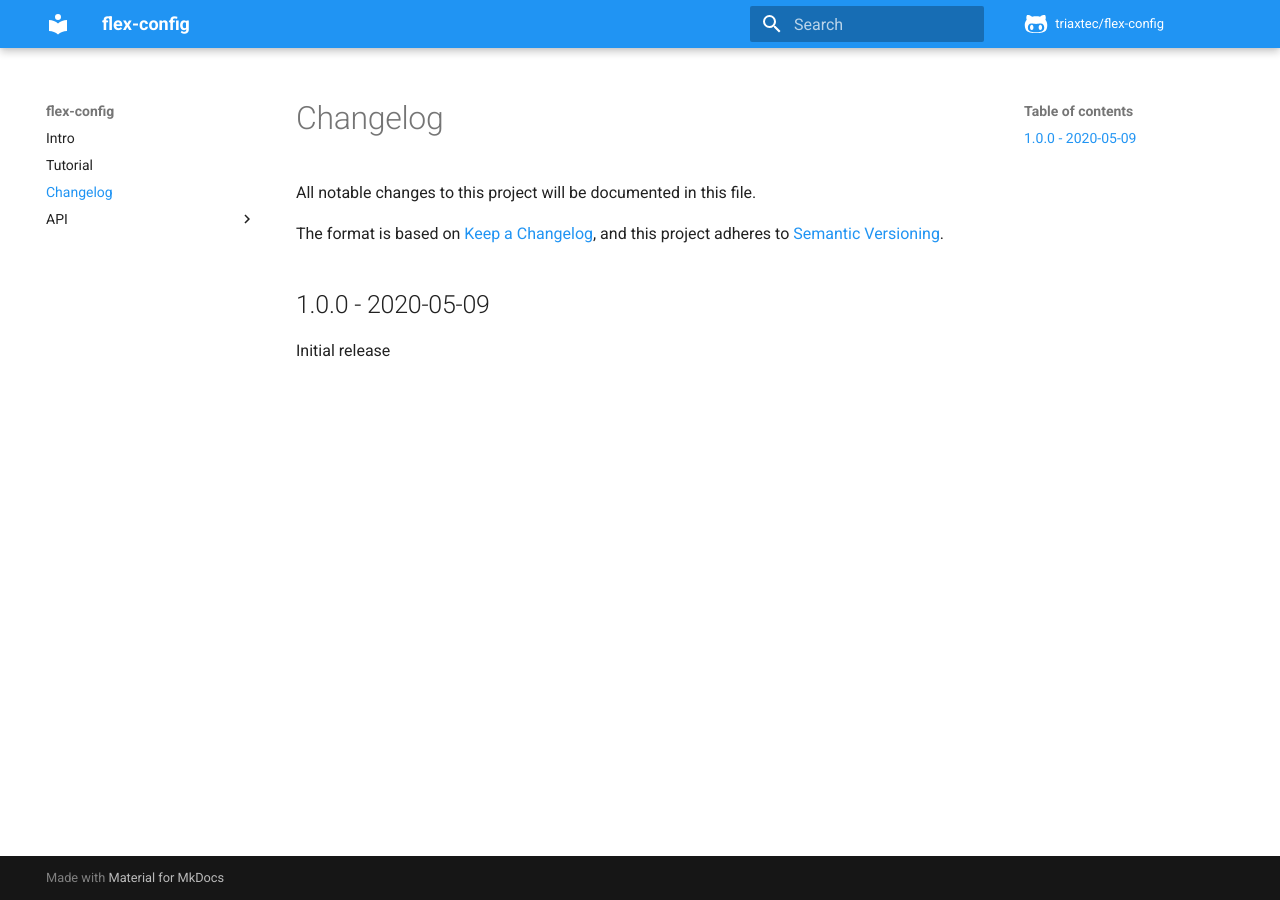
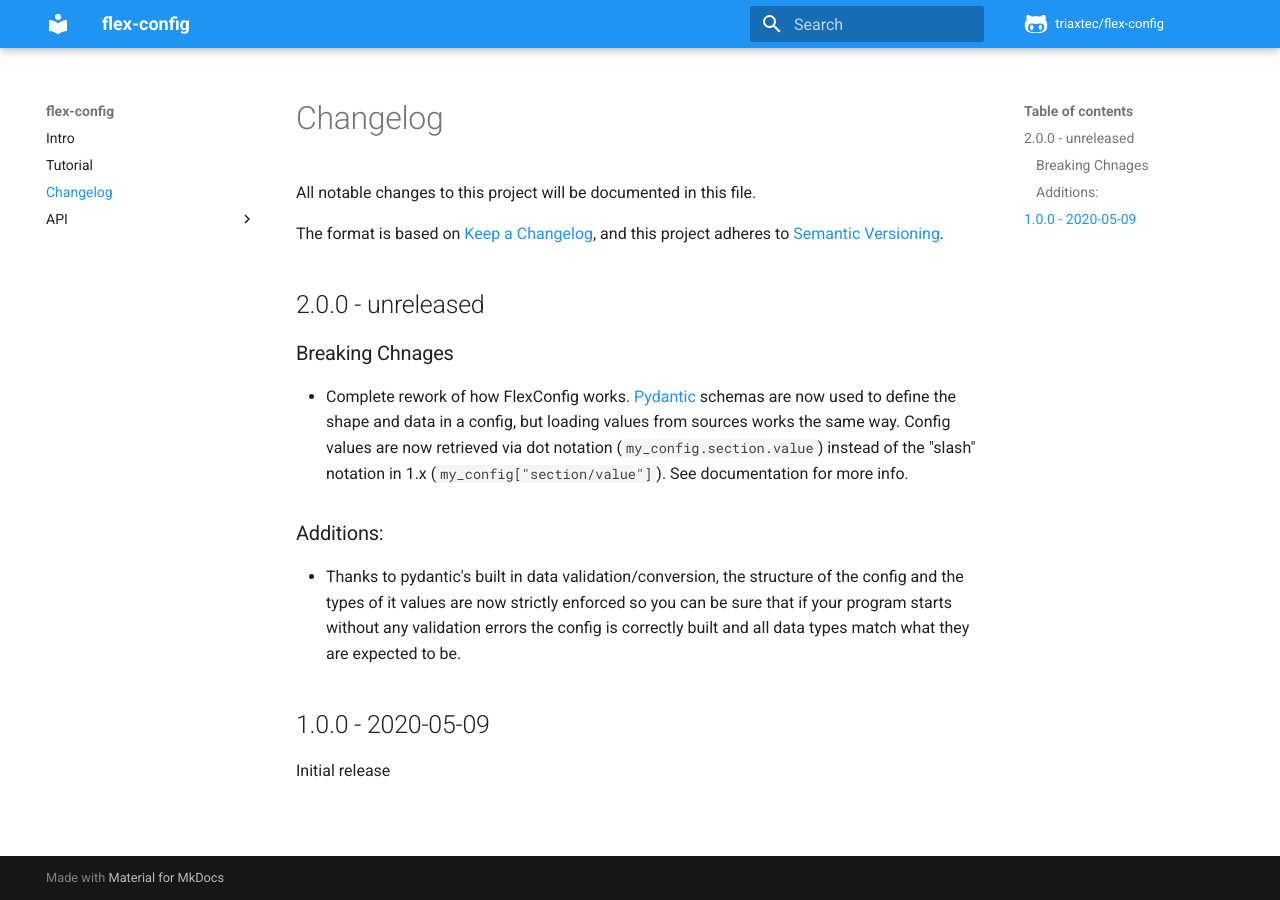
Before and after one commit to emann/flex-config, an MkDocs documentation site: the page built from docs/CHANGELOG.md, in a window 1280 px wide. Built offline with MkDocs 1.6.1 and Material for MkDocs 9.7.7, drawn with Linux system fonts in a browser that asks for light colours; comment, search, counter and statistics services are not loaded.

Commit message:
Added changelog entry for upcoming 2.0.0 changes

```diff
--- a/docs/CHANGELOG.md
+++ b/docs/CHANGELOG.md
@@ -4,5 +4,18 @@ All notable changes to this project will be documented in this file.
 The format is based on [Keep a Changelog](https://keepachangelog.com/en/1.0.0/),
 and this project adheres to [Semantic Versioning](https://semver.org/spec/v2.0.0.html).
 
+## 2.0.0 - unreleased
+
+### Breaking Chnages
+- Complete rework of how FlexConfig works. [Pydantic](https://pydantic-docs.helpmanual.io/) schemas are now used to define
+    the shape and data in a config, but loading values from sources works the same way. Config values are now retrieved
+    via dot notation (`my_config.section.value`) instead of the "slash" notation in 1.x (`my_config["section/value"]`).
+    See documentation for more info.
+
+### Additions:
+- Thanks to pydantic's built in data validation/conversion, the structure of the config and the types of it values are
+    now strictly enforced so you can be sure that if your program starts without any validation errors the config is
+    correctly built and all data types match what they are expected to be.
+
 ## 1.0.0 - 2020-05-09
 Initial release
```
